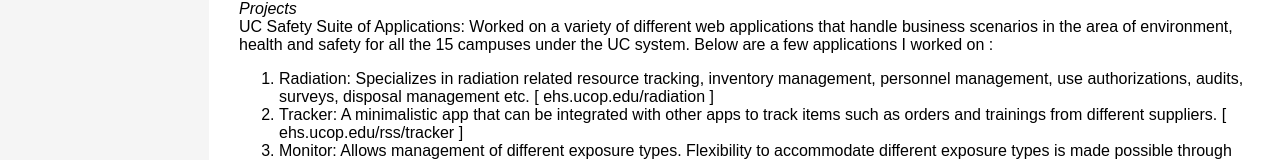
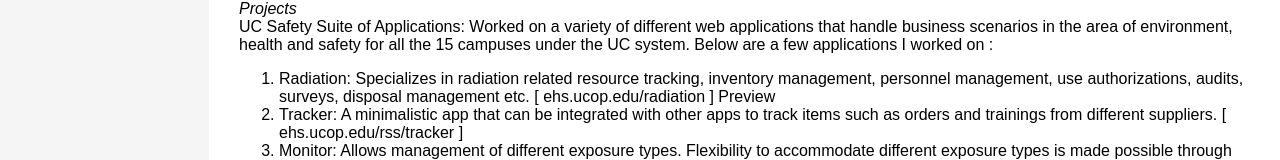
Before and after one commit to adityahiran/portfolio, a React (Create React App) app: page / in a window 1280 px wide. Shown: the part 281-441 px from the top of the page. Built offline with nearby package versions, Linux system fonts and the light colour scheme.

Commit message:
feat(radiation): Components for the preview added

```diff
--- /dev/null
+++ b/src/Radiation.js
@@ -0,0 +1,30 @@
+import React from 'react';
+
+import { RadiationPreview } from './RadiationPreview';
+
+export class Radiation extends React.Component {
+  constructor() {
+    super();
+    this.state = {
+      showPreview: false
+    }
+  }
+  render() {
+    return (
+      <li>
+        <span>
+          Radiation: Specializes in radiation related resource tracking, inventory management, personnel management, use authorizations, audits,
+          surveys, disposal management etc. [ ehs.ucop.edu/radiation ]
+          {!this.state.showPreview && (<a onClick={() => this.setState({ showPreview: true })}> Preview</a>)}
+          {this.state.showPreview && (
+            <div>
+              <hr style={{ margin: 0 }} />
+              <RadiationPreview />
+              <hr />
+            </div>
+          )}
+        </span>
+      </li>
+    );
+  }
+}
--- /dev/null
+++ b/src/RadiationPreview.js
@@ -0,0 +1,29 @@
+import React from 'react';
+export class RadiationPreview extends React.Component {
+  constructor() {
+    super();
+    this.state = {
+      currentTab: 1
+    }
+  }
+  render() {
+    return (
+      <div style={{ minHeight: 600 }}>
+
+        <div style={{ height: 100, padding: 0, margin: 0 }}>
+          <div className="flex-row">
+            <div style={{ height: 70, flexGrow: 1, textAlign: 'center', paddingTop: 30, borderBottom: (this.state.currentTab === 1) ? 'solid' : 'none' }} onClick={() => this.setState({ currentTab: 1 })}>Inventory</div>
+            <div style={{ height: 70, flexGrow: 1, textAlign: 'center', paddingTop: 30, borderBottom: (this.state.currentTab === 2) ? 'solid' : 'none' }} onClick={() => this.setState({ currentTab: 2 })}>In Use</div>
+            <div style={{ height: 70, flexGrow: 1, textAlign: 'center', paddingTop: 30, borderBottom: (this.state.currentTab === 3) ? 'solid' : 'none' }} onClick={() => this.setState({ currentTab: 3 })}>Disposed</div>
+          </div>
+        </div>
+
+        <div style={{ height: 50, padding: 10, marginTop: 30 }}>
+          You donot have any alerts at this point.
+        </div>
+
+
+      </div>
+    );
+  }
+}
--- a/src/Resume.js
+++ b/src/Resume.js
@@ -1,4 +1,6 @@
 import React from 'react';
+
+import { Radiation } from './Radiation';
 
 export class Resume extends React.Component {
   render() {
@@ -28,10 +30,7 @@
           </div>
           <div>
             <ol>
-              <li>
-                Radiation: Specializes in radiation related resource tracking, inventory management, personnel management, use authorizations, audits,
-                surveys, disposal management etc. [ ehs.ucop.edu/radiation ]
-              </li>
+              <Radiation />
               <li>
                 Tracker: A minimalistic app that can be integrated with other apps to track items such as orders and trainings from different suppliers. [ ehs.ucop.edu/rss/tracker ]
               </li>
```
